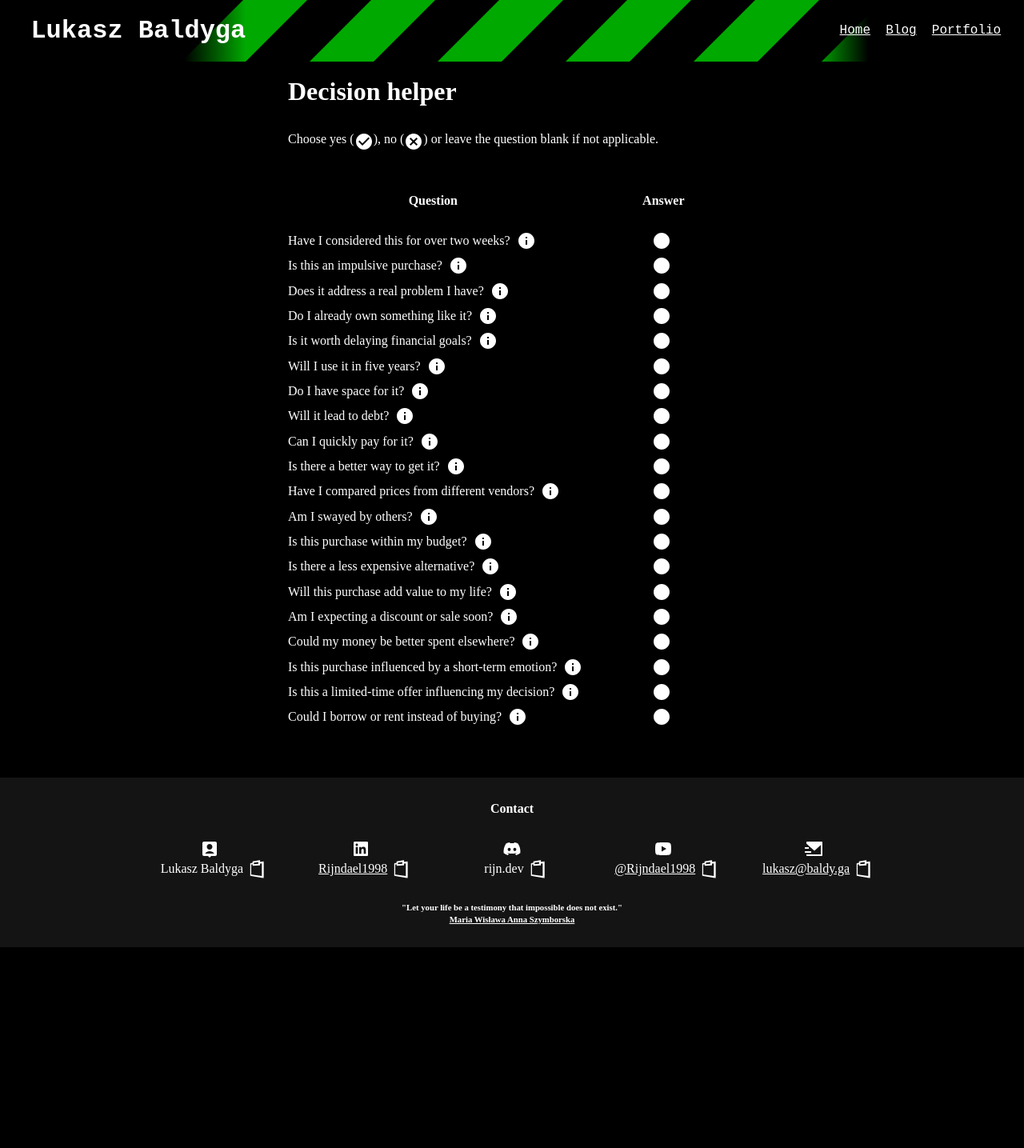
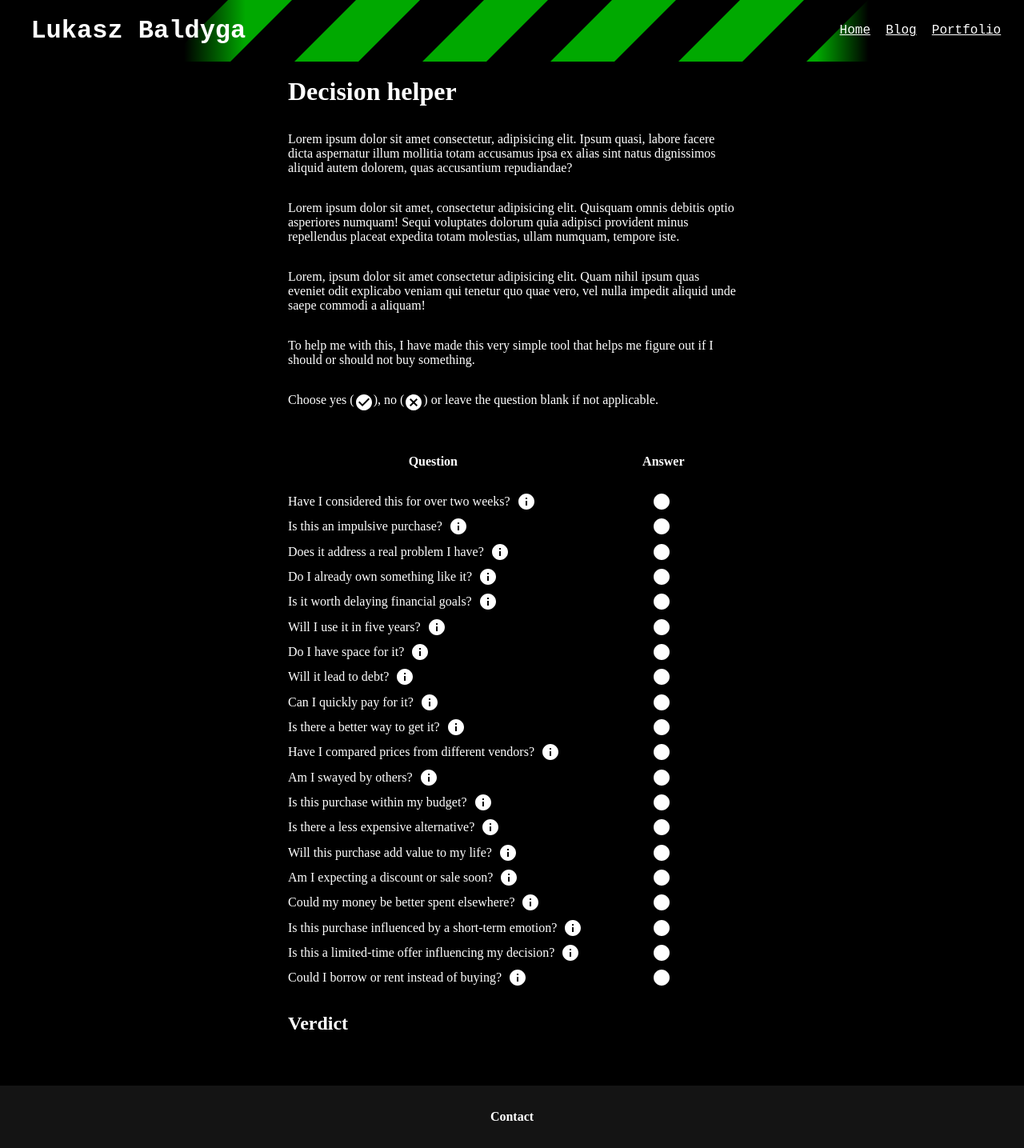
Before and after one commit to Rijndael1998/Website-Neo, a Next.js app: page /blog/decision in a window 1280 px wide. Shown: the top 1435 px of the page at 80% size. Before the commit the page ends 1184 px from the top, so only its background shows below. Built offline with nearby package versions, Linux system fonts and the light colour scheme; a web font is replaced by a local one.

Commit message:
refactored icon elements

```diff
--- a/src/app/blog/decision/page.tsx
+++ b/src/app/blog/decision/page.tsx
@@ -14,6 +14,34 @@ enum Answer {
     NotApplicable,
     Checked,
     Crossed,
+}
+
+function Score({ answers }: { answers: Array<Answer | undefined> }) {
+    return <>
+        <h2>Verdict</h2>
+    </>
+}
+
+function RenderIcon({ answer }: { answer?: Answer }) {
+    switch (answer) {
+        case Answer.Crossed:
+            return <CancelIcon />
+        case Answer.Checked:
+            return <CheckCircleIcon />
+
+        case Answer.NotApplicable:
+        default:
+            return <CircleIcon />
+    }
+}
+
+function RenderInfo({ info }: { info?: string }) {
+    if (!info)
+        return <></>;
+
+    return <Tooltip title={info} arrow placement="right">
+        <InfoIcon />
+    </Tooltip>;
 }
 
 export default function Decider() {
@@ -41,33 +69,16 @@ export default function Decider() {
         setAnswers(newAnswers);
     }
 
-    const renderIcon = (answer?: Answer) => {
-        switch (answer) {
-            case Answer.Crossed:
-                return <CancelIcon />
-            case Answer.Checked:
-                return <CheckCircleIcon />
-
-            case Answer.NotApplicable:
-            default:
-                return <CircleIcon />
-        }
-    }
-
-    const RenderInfo = ({ info }: { info?: string }) => {
-        if (!info)
-            return <></>;
-
-        return <Tooltip title={info} arrow placement="right">
-            <InfoIcon />
-        </Tooltip>;
-    }
-
     return <Lazy>
         <h1>Decision helper</h1>
-        <p style={{display: "flex"}}>
+        <p>Lorem ipsum dolor sit amet consectetur, adipisicing elit. Ipsum quasi, labore facere dicta aspernatur illum mollitia totam accusamus ipsa ex alias sint natus dignissimos aliquid autem dolorem, quas accusantium repudiandae?</p>
+        <p>Lorem ipsum dolor sit amet, consectetur adipisicing elit. Quisquam omnis debitis optio asperiores numquam! Sequi voluptates dolorum quia adipisci provident minus repellendus placeat expedita totam molestias, ullam numquam, tempore iste.</p>
+        <p>Lorem, ipsum dolor sit amet consectetur adipisicing elit. Quam nihil ipsum quas eveniet odit explicabo veniam qui tenetur quo quae vero, vel nulla impedit aliquid unde saepe commodi a aliquam!</p>
+
+        <p>To help me with this, I have made this very simple tool that helps me figure out if I should or should not buy something.</p>
+        <p style={{ display: "flex" }}>
             Choose yes (<CheckCircleIcon />), no (<CancelIcon />) or leave the question blank if not applicable.
-            </p>
+        </p>
         <div className={style.table}>
             <div className={style.top}>
                 <div>
@@ -90,14 +101,13 @@ export default function Decider() {
                         </div>
                         <div className={style.answer} onClick={() => toggleAnswer(i)}>
                             <div>
-                                {
-                                    renderIcon(answers[i])
-                                }
+                                <RenderIcon answer={answers[i]} />
                             </div>
                         </div>
                     </div>;
                 })
             }
         </div>
+        <Score answers={answers} />
     </Lazy>
 }
```
